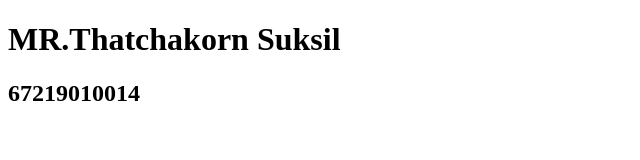
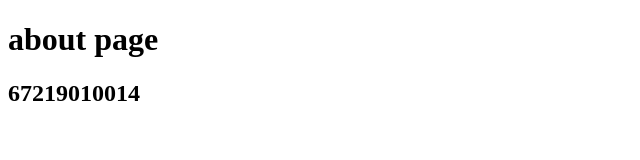
Before and after one commit to Thatchakorn014/014-Thatchakorn, a plain HTML site: page about.html in a window 1280 px wide. Shown: the whole page, without its empty margins (0-640 px from the left). Drawn offline with Linux system fonts and the light colour scheme.

Commit message:
fixed about page

```diff
--- a/about.html
+++ b/about.html
@@ -6,7 +6,7 @@
     <title>Document</title>
 </head>
 <body>
-    <h1> MR.Thatchakorn Suksil</h1>
+    <h1>about page</h1>
     <h2>67219010014</h2>
 </body>
 </html>
```
